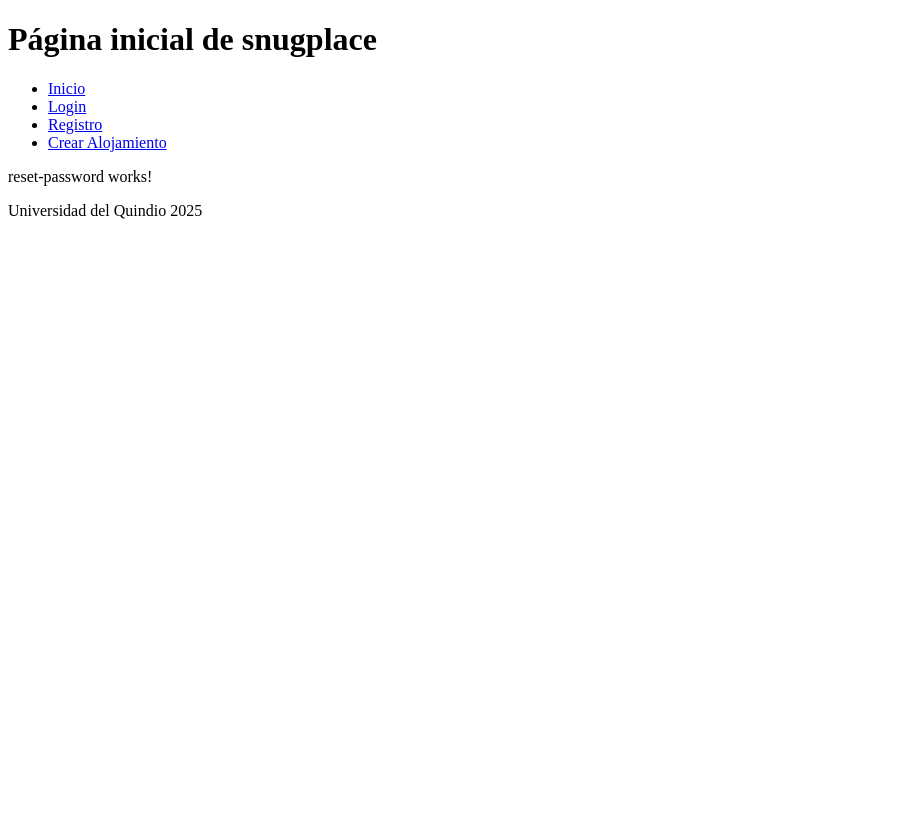
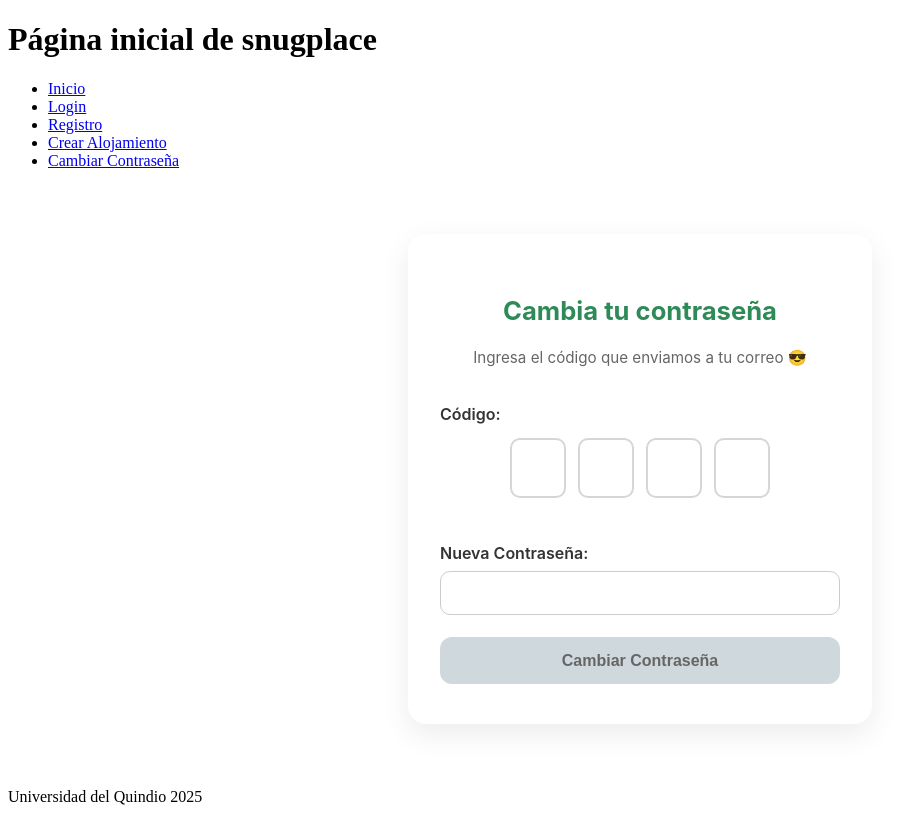
Before and after one commit to Wyllinton/SnugPlace_Front, an Angular app in the folder snugplace/: page /reset-password in a window 1280 px wide. Shown: the whole page, without its empty margins (0-902 px from the left). Before the commit the page ends 800 px from the top, so only its background shows below. Built offline with nearby package versions, Linux system fonts and the light colour scheme.

Commit message:
ResetPassword's from with it's style

```diff
--- a/snugplace/src/app/app.html
+++ b/snugplace/src/app/app.html
@@ -5,6 +5,7 @@
   <li><a routerLink="/login">Login</a></li>
   <li><a routerLink="/register">Registro</a></li>
   <li><a routerLink="/host/accommodations/create">Crear Alojamiento</a></li>
+  <li><a routerLink="/reset-password">Cambiar Contraseña</a></li>
 </ul>
 </header>
 
--- a/snugplace/src/app/pages/register/register.css
+++ b/snugplace/src/app/pages/register/register.css
@@ -1,3 +1,21 @@
+/* === HEADER GENERAL === */
+.register-header {
+  text-align: center;
+  margin-bottom: 1.5rem;
+}
+
+.register-header h2 {
+  color: #2e8b57;
+  font-weight: 700;
+  font-size: 1.6rem;
+  margin-bottom: 0.4rem;
+}
+
+.register-header p {
+  color: #666;
+  font-size: 0.95rem;
+}
+
 /* === ESTRUCTURA GENERAL === */
 form {
   max-width: 500px;
@@ -51,17 +69,6 @@ input[type="file"] {
   padding: 0;
 }
 
-/* === MENSAJE DE ERROR === */
-p {
-  background: #ffe5e5;
-  color: #d63031;
-  border-left: 4px solid #d63031;
-  padding: 0.8rem;
-  border-radius: 6px;
-  font-size: 0.9rem;
-  margin-bottom: 1rem;
-}
-
 /* === BOTÓN === */
 button {
   width: 100%;
--- a/snugplace/src/app/pages/register/register.html
+++ b/snugplace/src/app/pages/register/register.html
@@ -1,4 +1,10 @@
 <form [formGroup]="registerForm" (ngSubmit)="createUser()" novalidate="">
+
+    <div class="register-header">
+        <h2>Regístrate en SnugPlace</h2>
+        <p>Y encuentra los mejores lugares 😎</p>
+    </div>
+
     <div>
         <label>Nombre: </label>
         <input type="text" formControlName="name" />
--- a/snugplace/src/app/pages/reset-password/reset-password.css
+++ b/snugplace/src/app/pages/reset-password/reset-password.css
@@ -0,0 +1,116 @@
+form {
+  max-width: 400px;
+  margin: 4rem auto;
+  background: #ffffff;
+  padding: 2.5rem 2rem;
+  border-radius: 18px;
+  box-shadow: 0 10px 30px rgba(0, 0, 0, 0.08);
+  font-family: 'Inter', system-ui, sans-serif;
+}
+
+.register-header {
+  text-align: center;
+  margin-bottom: 2rem;
+}
+
+.register-header h2 {
+  color: #2e8b57;
+  font-size: 1.6rem;
+  font-weight: 700;
+  margin-bottom: 0.4rem;
+}
+
+.register-header p {
+  color: #666;
+  font-size: 0.95rem;
+}
+
+form div {
+  display: flex;
+  flex-direction: column;
+  margin-bottom: 1.4rem;
+}
+
+label {
+  font-weight: 600;
+  color: #333;
+  margin-bottom: 0.5rem;
+}
+
+input {
+  padding: 0.75rem 1rem;
+  border: 1.8px solid #ccc;
+  border-radius: 10px;
+  font-size: 1rem;
+  transition: border-color 0.3s ease, box-shadow 0.3s ease;
+}
+
+input:focus {
+  outline: none;
+  border-color: #2e8b57;
+  box-shadow: 0 0 6px rgba(46, 139, 87, 0.3);
+}
+
+/* === INPUTS EN FILA (PIN) === */
+.code-inputs {
+  display: flex !important;
+  flex-direction: row !important;
+  align-items: center;
+  justify-content: center;
+  gap: 12px;
+  flex-wrap: nowrap;
+  margin-top: 6px;
+}
+
+/* inputs PIN */
+.code-inputs input {
+  width: 52px;
+  height: 56px;
+  line-height: 56px;
+  text-align: center;
+  font-size: 1.35rem;
+  border-radius: 10px;
+  border: 2px solid #d6d6d6;
+  background: white;
+  box-shadow: none;
+  padding: 0;
+  caret-color: #2e8b57;
+  -moz-appearance: textfield; /* evita flechas en numeric on firefox */
+}
+
+button {
+  width: 100%;
+  background: linear-gradient(135deg, #2e8b57, #3cb371);
+  color: white;
+  font-weight: 600;
+  border: none;
+  padding: 0.9rem 1.2rem;
+  border-radius: 12px;
+  font-size: 1rem;
+  cursor: pointer;
+  transition: background 0.3s ease, transform 0.1s ease;
+}
+
+button:hover {
+  background: linear-gradient(135deg, #3cb371, #2e8b57);
+  transform: scale(1.02);
+}
+
+button:disabled {
+  background: #cfd8dc;
+  color: #666;
+  cursor: not-allowed;
+}
+
+/* === RESPONSIVE === */
+@media (max-width: 600px) {
+  form {
+    width: 90%;
+    padding: 1.8rem;
+  }
+
+  .code-inputs input {
+    width: 2.4rem;
+    height: 2.4rem;
+  }
+}
--- a/snugplace/src/app/pages/reset-password/reset-password.html
+++ b/snugplace/src/app/pages/reset-password/reset-password.html
@@ -1 +1,23 @@
-<p>reset-password works!</p>
+<form [formGroup]="reset_passwordForm" (ngSubmit)="resetPassword()" novalidate="">
+  <div class="register-header">
+    <h2>Cambia tu contraseña</h2>
+    <p>Ingresa el código que enviamos a tu correo 😎</p>
+  </div>
+
+  <div>
+    <label>Código:</label>
+    <div class="code-inputs">
+      <input type="text" maxlength="1" formControlName="codigo1" inputmode="numeric" />
+      <input type="text" maxlength="1" formControlName="codigo2" inputmode="numeric"/>
+      <input type="text" maxlength="1" formControlName="codigo3" inputmode="numeric"/>
+      <input type="text" maxlength="1" formControlName="codigo4" inputmode="numeric"/>
+    </div>
+  </div>
+
+  <div>
+    <label>Nueva Contraseña:</label>
+    <input type="password" formControlName="nuevaPassword" />
+  </div>
+
+  <button type="submit" [disabled]="reset_passwordForm.invalid">Cambiar Contraseña</button>
+</form>
--- a/snugplace/src/app/pages/reset-password/reset-password.ts
+++ b/snugplace/src/app/pages/reset-password/reset-password.ts
@@ -1,11 +1,55 @@
 import { Component } from '@angular/core';
+import { FormBuilder, FormGroup, ReactiveFormsModule, Validators } from '@angular/forms';
 
 @Component({
   selector: 'app-reset-password',
-  imports: [],
+  imports: [ReactiveFormsModule],
   templateUrl: './reset-password.html',
   styleUrl: './reset-password.css'
 })
 export class ResetPassword {
 
+  reset_passwordForm!: FormGroup;
+
+  constructor(private formBuilder: FormBuilder) {
+  this.createForm();
 }
+
+  private createForm() {
+  this.reset_passwordForm = this.formBuilder.group({
+    codigo1: ['', [Validators.required, Validators.maxLength(1)]],
+    codigo2: ['', [Validators.required, Validators.maxLength(1)]],
+    codigo3: ['', [Validators.required, Validators.maxLength(1)]],
+    codigo4: ['', [Validators.required, Validators.maxLength(1)]],
+    nuevaPassword: ['', [Validators.required, Validators.maxLength(20), Validators.minLength(8)]]
+  });
+
+  }
+
+  public resetPassword(){
+    const code =
+    this.reset_passwordForm.value.codigo1 +
+    this.reset_passwordForm.value.codigo2 +
+    this.reset_passwordForm.value.codigo3 +
+    this.reset_passwordForm.value.codigo4;
+
+    console.log('Código ingresado:', code);
+    console.log('Nueva contraseña:', this.reset_passwordForm.value.nuevaPassword);
+  }
+
+  ngAfterViewInit() {  //Cambia automaticamente el campo al ingresar el código
+  const inputs = document.querySelectorAll('.code-inputs input');
+  inputs.forEach((input, index) => {
+    input.addEventListener('input', (e: any) => {
+      if (e.target.value && index < inputs.length - 1) {
+        (inputs[index + 1] as HTMLElement).focus();
+      }
+    });
+    input.addEventListener('keydown', (e: any) => {
+      if (e.key === 'Backspace' && !e.target.value && index > 0) {
+        (inputs[index - 1] as HTMLElement).focus();
+      }
+    });
+  });
+}
+}
```
